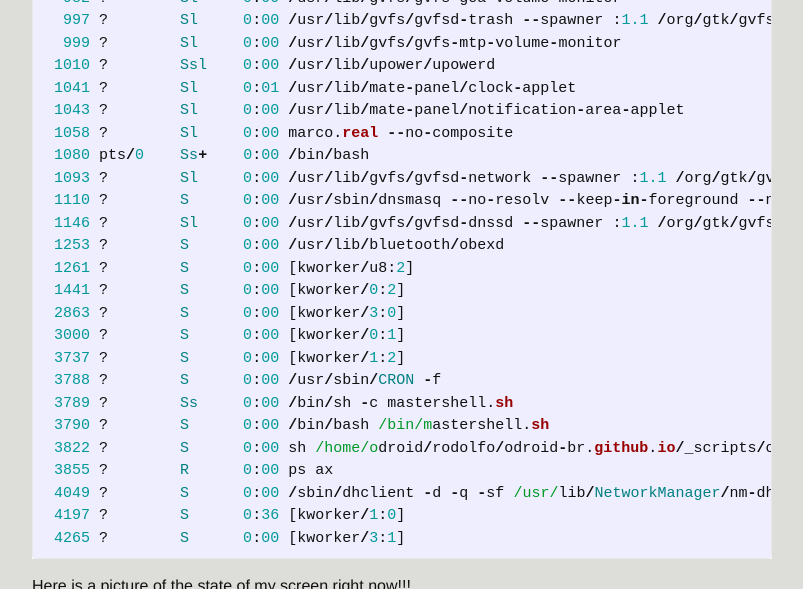
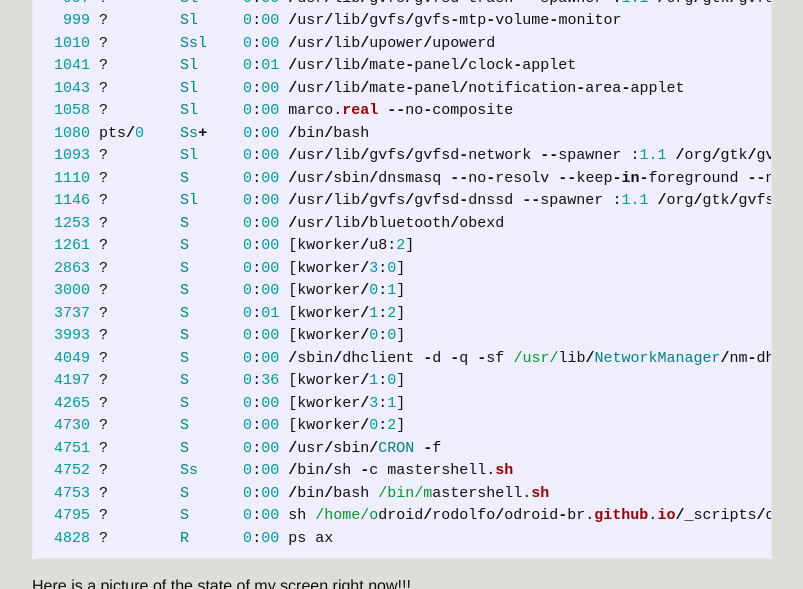
Before and after one commit to robsonneto5pi/odroid-br.github.io, a Jekyll site: the page built from _posts/2016-07-14-televator.markdown, in a window 1280 px wide and 900 px high, scrolled down 4189 px, cut to the strip 0-589 px from the top of the window. Shown: the whole strip, without its empty margins (238-1041 px from the left). Built offline with Jekyll 4.4.1, drawn with Linux system fonts in a browser that asks for light colours; some of the changed text lies outside the part shown.

Commit message:
2016-07-14-televator.markdown

```diff
--- a/_posts/2016-07-14-televator.markdown
+++ b/_posts/2016-07-14-televator.markdown
@@ -195,18 +194,19 @@ Linux odroid64 3.14.65-61 #1 SMP PREEMPT Wed May 25 03:16:39 BRT 2016 aarch64 aa
  1146 ?        Sl     0:00 /usr/lib/gvfs/gvfsd-dnssd --spawner :1.1 /org/gtk/gvfs/exec_spaw/3
  1253 ?        S      0:00 /usr/lib/bluetooth/obexd
  1261 ?        S      0:00 [kworker/u8:2]
- 1441 ?        S      0:00 [kworker/0:2]
  2863 ?        S      0:00 [kworker/3:0]
  3000 ?        S      0:00 [kworker/0:1]
- 3737 ?        S      0:00 [kworker/1:2]
- 3788 ?        S      0:00 /usr/sbin/CRON -f
- 3789 ?        Ss     0:00 /bin/sh -c mastershell.sh
- 3790 ?        S      0:00 /bin/bash /bin/mastershell.sh
- 3822 ?        S      0:00 sh /home/odroid/rodolfo/odroid-br.github.io/_scripts/odroid-monitor.sh
- 3855 ?        R      0:00 ps ax
+ 3737 ?        S      0:01 [kworker/1:2]
+ 3993 ?        S      0:00 [kworker/0:0]
  4049 ?        S      0:00 /sbin/dhclient -d -q -sf /usr/lib/NetworkManager/nm-dhcp-helper -pf /var/run/dhclient-eth0.pid -lf /var/lib/NetworkManager/dhclient-c613ba29-ce4e-4ed6-8ff2-ba4e2c766979-eth0.lease -cf /var/lib/NetworkManager/dhclient-eth0.conf eth0
  4197 ?        S      0:36 [kworker/1:0]
  4265 ?        S      0:00 [kworker/3:1]
+ 4730 ?        S      0:00 [kworker/0:2]
+ 4751 ?        S      0:00 /usr/sbin/CRON -f
+ 4752 ?        Ss     0:00 /bin/sh -c mastershell.sh
+ 4753 ?        S      0:00 /bin/bash /bin/mastershell.sh
+ 4795 ?        S      0:00 sh /home/odroid/rodolfo/odroid-br.github.io/_scripts/odroid-monitor.sh
+ 4828 ?        R      0:00 ps ax
 {% endhighlight %}
 
 Here is a picture of the state of my screen right now!!!
```
Also changed, not shown: other parts of _posts/2016-07-14-televator.markdown (+2 -3 lines).
